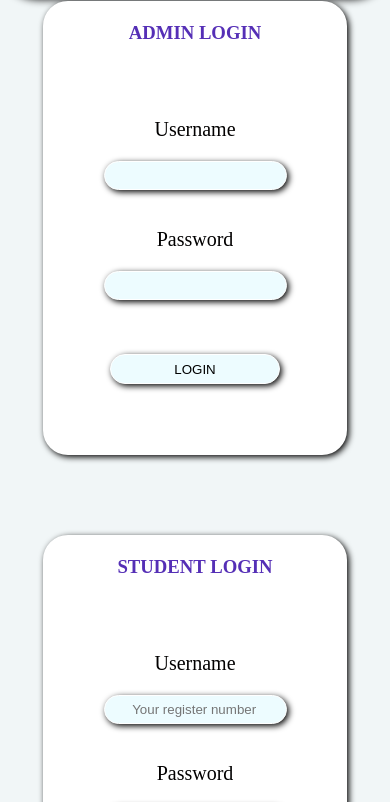
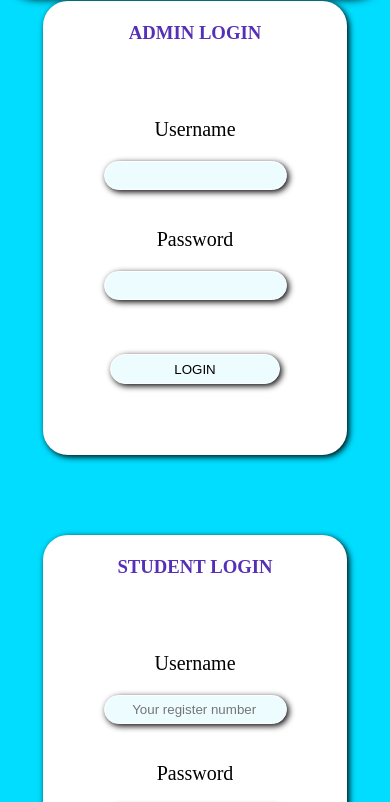
Before and after one commit to RavindhrATgithub/Project, a website: page index.html in a window 390 px wide. Shown: the part 87-889 px from the top of the page. Drawn offline with Linux system fonts and the light colour scheme.

Commit message:
Update style.css

```diff
--- a/style.css
+++ b/style.css
@@ -146,7 +146,13 @@ input.open1{
     div#commondiv{
         margin-top: 60px;
         height: 2950px;
+         border: 1px solid #00ddff;
      }
+body{
+   background: #00ddff;
+}
+
+
 }
 @media only screen and (max-width:390px) {
 div#commondiv
```
